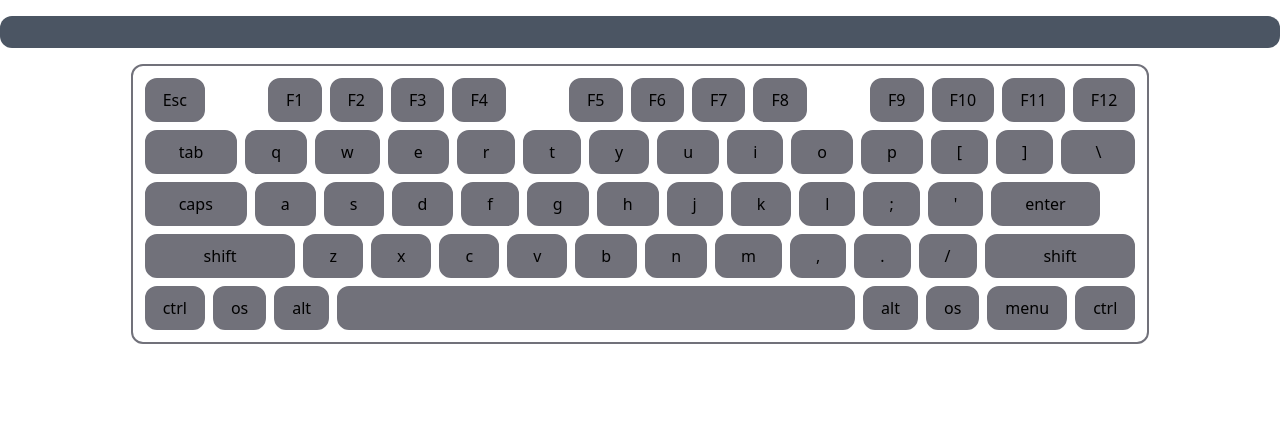
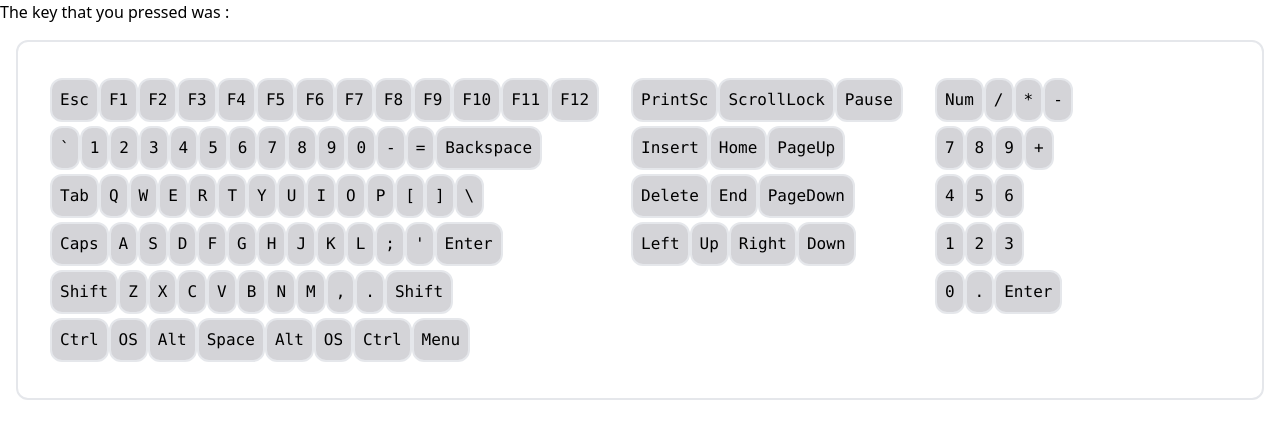
Before and after one commit to commitsovercoffee/key-probe, a SvelteKit app: page / in a window 1280 px wide. Shown: the top 438 px of the page. Built offline with nearby package versions, Linux system fonts and the light colour scheme.

Commit message:
adds detection for all keys

```diff
--- a/src/routes/+page.svelte
+++ b/src/routes/+page.svelte
@@ -1,143 +1,150 @@
 <script>
-	let oneU = 'px-4 py-2 m-1';
-	let twoU = 'px-8 py-2 m-1';
-	let threeU = 'px-16 py-2 m-1';
-	let growU = 'px-2 py-2 m-1 grow';
-
-	let letter = 'px-6 py-2 m-1';
-	let fill = 'grow';
-
-	let keyCap = 'rounded-xl border-2 border-zinc-500 duration-300 ease-in-out ';
-	let unpressed = ' bg-zinc-500';
-	let pressed = ' bg-red-500';
-	let prevpressed = ' bg-teal-500';
-
-	let fnRow = [
-		{ legend: 'Esc', key: 'Escape', size: oneU, filler: null },
-		{ legend: '', key: '', size: oneU, filler: fill },
-		{ legend: 'F1', key: 'F1', size: oneU, filler: null },
-		{ legend: 'F2', key: 'F2', size: oneU, filler: null },
-		{ legend: 'F3', key: 'F3', size: oneU, filler: null },
-		{ legend: 'F4', key: 'F4', size: oneU, filler: null },
-		{ legend: '', key: '', size: oneU, filler: fill },
-		{ legend: 'F5', key: 'F5', size: oneU, filler: null },
-		{ legend: 'F6', key: 'F6', size: oneU, filler: null },
-		{ legend: 'F7', key: 'F7', size: oneU, filler: null },
-		{ legend: 'F8', key: 'F8', size: oneU, filler: null },
-		{ legend: '', key: '', size: oneU, filler: fill },
-		{ legend: 'F9', key: 'F9', size: oneU, filler: null },
-		{ legend: 'F10', key: 'F10', size: oneU, filler: null },
-		{ legend: 'F11', key: 'F11', size: oneU, filler: null },
-		{ legend: 'F12', key: 'F12', size: oneU, filler: null }
+	let keyboard = [
+		['Esc', 'F1', 'F2', 'F3', 'F4', 'F5', 'F6', 'F7', 'F8', 'F9', 'F10', 'F11', 'F12'],
+		['`', '1', '2', '3', '4', '5', '6', '7', '8', '9', '0', '-', '=', 'Backspace'],
+		['Tab', 'Q', 'W', 'E', 'R', 'T', 'Y', 'U', 'I', 'O', 'P', '[', ']', '\\'],
+		['Caps', 'A', 'S', 'D', 'F', 'G', 'H', 'J', 'K', 'L', ';', "'", 'Enter'],
+		[' Shift', 'Z', 'X', 'C', 'V', 'B', 'N', 'M', ',', '.', 'Shift '],
+		[' Ctrl', ' OS', ' Alt', 'Space', 'Alt ', 'OS ', 'Ctrl ', 'Menu']
 	];
 
-	let mainBlock = [
-		[
-			{ legend: 'tab', key: 'Tab', size: twoU, filler: null },
-			{ legend: 'q', key: 'q', size: letter, filler: null },
-			{ legend: 'w', key: 'w', size: letter, filler: null },
-			{ legend: 'e', key: 'e', size: letter, filler: null },
-			{ legend: 'r', key: 'r', size: letter, filler: null },
-			{ legend: 't', key: 't', size: letter, filler: null },
-			{ legend: 'y', key: 'y', size: letter, filler: null },
-			{ legend: 'u', key: 'u', size: letter, filler: null },
-			{ legend: 'i', key: 'i', size: letter, filler: null },
-			{ legend: 'o', key: 'o', size: letter, filler: null },
-			{ legend: 'p', key: 'p', size: letter, filler: null },
-			{ legend: '[', key: '[', size: letter, filler: null },
-			{ legend: ']', key: ']', size: letter, filler: null },
-			{ legend: '\\', key: '\\', size: twoU, filler: null }
-		],
-		[
-			{ legend: 'caps', key: 'Caplock', size: twoU, filler: null },
-			{ legend: 'a', key: 'a', size: letter, filler: null },
-			{ legend: 's', key: 's', size: letter, filler: null },
-			{ legend: 'd', key: 'd', size: letter, filler: null },
-			{ legend: 'f', key: 'f', size: letter, filler: null },
-			{ legend: 'g', key: 'g', size: letter, filler: null },
-			{ legend: 'h', key: 'h', size: letter, filler: null },
-			{ legend: 'j', key: 'j', size: letter, filler: null },
-			{ legend: 'k', key: 'k', size: letter, filler: null },
-			{ legend: 'l', key: 'l', size: letter, filler: null },
-			{ legend: ';', key: ';', size: letter, filler: null },
-			{ legend: "'", key: "'", size: letter, filler: null },
-			{ legend: 'enter', key: 'enter', size: twoU, filler: null }
-		],
-		[
-			{ legend: 'shift', key: 'Shift', size: growU, filler: null },
-			{ legend: 'z', key: 'z', size: letter, filler: null },
-			{ legend: 'x', key: 'x', size: letter, filler: null },
-			{ legend: 'c', key: 'c', size: letter, filler: null },
-			{ legend: 'v', key: 'v', size: letter, filler: null },
-			{ legend: 'b', key: 'b', size: letter, filler: null },
-			{ legend: 'n', key: 'n', size: letter, filler: null },
-			{ legend: 'm', key: 'm', size: letter, filler: null },
-			{ legend: ',', key: ',', size: letter, filler: null },
-			{ legend: '.', key: '.', size: letter, filler: null },
-			{ legend: '/', key: '/', size: letter, filler: null },
-			{ legend: 'shift', key: 'Shift', size: growU, filler: null }
-		],
-		[
-			{ legend: 'ctrl', key: 'Control', size: oneU, filler: null },
-			{ legend: 'os', key: 'OS', size: oneU, filler: null },
-			{ legend: 'alt', key: 'Alt', size: oneU, filler: null },
-			{ legend: '', key: ' ', size: growU, filler: null },
-			{ legend: 'alt', key: 'Alt', size: oneU, filler: null },
-			{ legend: 'os', key: 'OS', size: oneU, filler: null },
-			{ legend: 'menu', key: 'ContextMenu', size: oneU, filler: null },
-			{ legend: 'ctrl', key: 'Control', size: oneU, filler: null }
-		]
+	let homeBlock = [
+		['PrintSc', 'ScrollLock', 'Pause'],
+		['Insert', 'Home', 'PageUp'],
+		['Delete', 'End', 'PageDown'],
+		['Left', 'Up', 'Right', 'Down']
 	];
-	let log = '';
-	let key;
+
+	let numBlock = [
+		['Num', ' /', ' *', ' -'],
+		[' 7', ' 8', ' 9', ' +'],
+		[' 4', ' 5', ' 6'],
+		[' 1', ' 2', ' 3'],
+		[' 0', ' .', ' Enter']
+	];
+
+	let base = 'p-2 border-2 decoration-zinc-500 decoration-2 rounded-xl ';
+	let prevPressed = [];
+	let currentlyPressed = '';
+	let currentlyPressedKey = '';
+	let currentlyPressedStyle = 'bg-zinc-600 ';
+	let lastPressed = '';
+
+	function replace(x, y) {
+		if (currentlyPressed.includes(x)) currentlyPressed = currentlyPressed.replace(x, y);
+	}
 </script>
 
 <svelte:body
 	on:keydown={function (event) {
 		event.preventDefault();
-		key = event.key;
-		log += key;
+		console.log(event.code);
+		console.log(event.key);
+
+		currentlyPressed = event.code;
+		currentlyPressedKey = event.key;
+		console.log(currentlyPressedKey);
+
+		console.log(currentlyPressed);
+		replace('Key', '');
+		replace('Minus', '-');
+		replace('Equal', '=');
+		replace('BracketLeft', '[');
+		replace('BracketRight', ']');
+		replace('Backslash', '\\');
+		replace('CapsLock', 'Caps');
+		replace('Semicolon', ';');
+		replace('Quote', "'");
+		replace('ShiftLeft', ' Shift');
+		replace('ShiftRight', 'Shift ');
+		replace('Comma', ',');
+		replace('Period', '.');
+		replace('ControlLeft', ' Ctrl');
+		replace('OSLeft', ' OS');
+		replace('AltLeft', ' Alt');
+		replace('AltRight', 'Alt ');
+		replace('OSRight', 'OS ');
+		replace('ControlRight', 'Ctrl ');
+		replace('ContextMenu', 'Menu');
+		replace('Escape', 'Esc');
+		replace('ArrowLeft', 'Left');
+		replace('ArrowUp', 'Up');
+		replace('ArrowRight', 'Right');
+		replace('ArrowDown', 'Down');
+		replace('Backquote', '`');
+		replace('NumLock', 'Num');
+		replace('PrintScreen', 'PrintSc');
+		replace('Digit', '');
+
+		replace('NumpadDivide', ' /');
+		replace('NumpadMultiply', ' *');
+		replace('NumpadSubtract', ' -');
+		replace('NumpadAdd', ' +');
+		replace('NumpadDecimal', ' .');
+		replace('Numpad', ' ');
+
+		console.log(currentlyPressed);
+
+		lastPressed = currentlyPressed;
+		prevPressed.includes(currentlyPressed)
+			? (currentlyPressedStyle = ' bg-zinc-300')
+			: (currentlyPressedStyle = ' bg-teal-300');
+		prevPressed.push(currentlyPressed);
 	}}
 	on:keyup={function () {
 		setTimeout(function () {
-			key = null;
+			currentlyPressed = null;
 		}, 100);
 	}}
 />
 
-<p class="bg-gray-600 p-4 m-4 text-zinc-50 mx-auto rounded-xl">{log}</p>
-<div class="p-2 m-4 w-fit mx-auto border-zinc-500 border-2 rounded-xl">
-	<section class="flex flex-nowrap">
-		{#each fnRow as k}
-			{#if k.filler != null}
-				<div class={k.filler} />
-			{:else}
-				<button
-					class={key === k.key
-						? keyCap + k.size + pressed
-						: log.includes(k.key)
-						? keyCap + k.size + prevpressed
-						: keyCap + k.size + unpressed}>{k.legend}</button
-				>
-			{/if}
+<p>The key that you pressed was : {lastPressed}</p>
+<div class="flex p-4 m-4 border-2 decoration-zinc-500 rounded-xl">
+	<section class="p-2 m-2">
+		{#each keyboard as row}
+			<section class="my-1 flex">
+				{#each row as k}
+					<kbd
+						class={currentlyPressed === k
+							? base + 'bg-zinc-600'
+							: prevPressed.includes(k)
+							? base + 'bg-teal-300'
+							: base + 'bg-zinc-300'}>{k}</kbd
+					>
+				{/each}
+			</section>
 		{/each}
 	</section>
 
-	{#each mainBlock as block}
-		<section class="flex flex-nowrap">
-			{#each block as k}
-				{#if k.filler != null}
-					<div class={k.filler} />
-				{:else}
-					<button
-						class={key === k.key
-							? keyCap + k.size + pressed
-							: log.includes(k.key)
-							? keyCap + k.size + prevpressed
-							: keyCap + k.size + unpressed}>{k.legend}</button
+	<section class="p-2 m-2">
+		{#each homeBlock as row}
+			<section class="my-1 flex">
+				{#each row as k}
+					<kbd
+						class={currentlyPressed === k
+							? base + 'bg-zinc-600'
+							: prevPressed.includes(k)
+							? base + 'bg-teal-300'
+							: base + 'bg-zinc-300'}>{k}</kbd
 					>
-				{/if}
-			{/each}
-		</section>
-	{/each}
+				{/each}
+			</section>
+		{/each}
+	</section>
+
+	<section class="p-2 m-2">
+		{#each numBlock as row}
+			<section class="my-1 flex">
+				{#each row as k}
+					<kbd
+						class={currentlyPressed === k
+							? base + 'bg-zinc-600'
+							: prevPressed.includes(k)
+							? base + 'bg-teal-300'
+							: base + 'bg-zinc-300'}>{k}</kbd
+					>
+				{/each}
+			</section>
+		{/each}
+	</section>
 </div>
```
